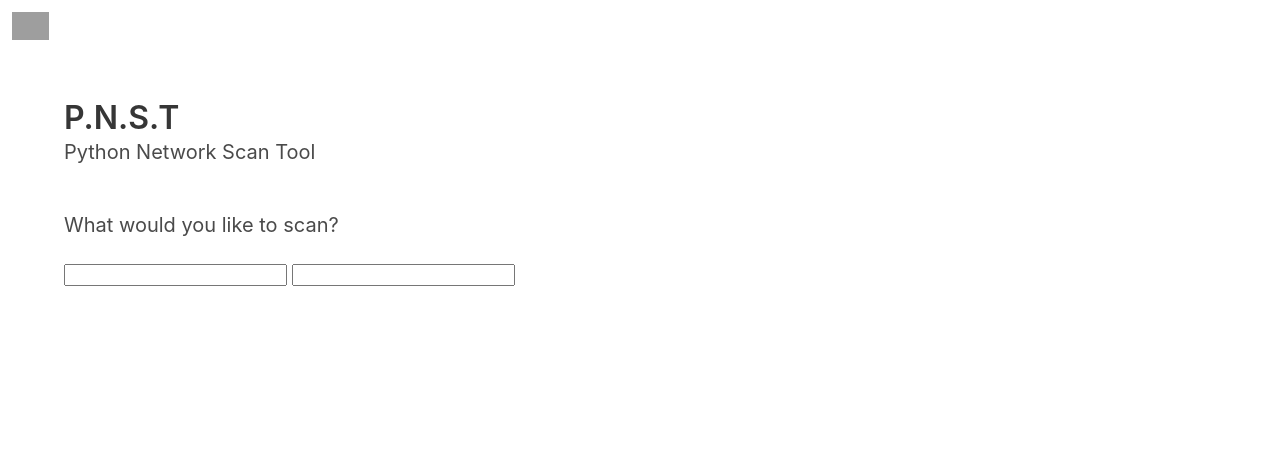
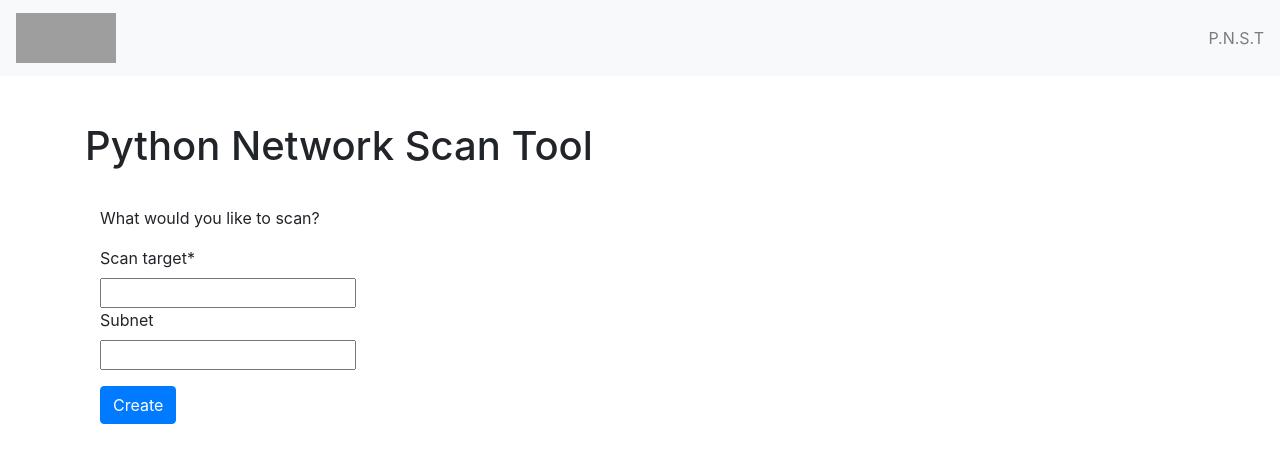
Before and after one commit to ikoyfman/Python-Network-Scan-Tool, a Django app: page / in a window 1280 px wide. Shown: the top 463 px of the page. Run offline with Django 3.2, Linux system fonts and the light colour scheme; some libraries are stand-ins or nearby versions; grey boxes are pictures that could not be loaded.

Commit message:
updated files to make Django forms to work. Scan_name now being saved

```diff
--- a/pnst/home/forms.py
+++ b/pnst/home/forms.py
@@ -0,0 +1,9 @@
+from django import forms
+
+from home.models import Scan
+
+class ScanForm(forms.ModelForm):
+
+    class Meta:
+        model = Scan
+        fields = ['scan_target','subnet']
--- a/pnst/home/models.py
+++ b/pnst/home/models.py
@@ -3,8 +3,8 @@ from django.db import models
 # Create your models here.
 class Scan(models.Model):
     scan_name = models.CharField(max_length=50)
-    start_time = models.DateTimeField()
-    end_time = models.DateTimeField()
+    start_time = models.DateTimeField(auto_now_add=True)
+    end_time = models.DateTimeField(null=True)
     scan_target = models.CharField(max_length=50)
     subnet = models.IntegerField(blank=True, null=True)
 
--- a/pnst/home/templates/home/base.html
+++ b/pnst/home/templates/home/base.html
@@ -1,38 +1,46 @@
-<!DOCTYPE html>
-<html>
+<!doctype html>
+<html lang="en">
+
   <head>
+    <!-- Required meta tags -->
     <meta charset="utf-8">
-    <meta name="viewport" content="width=device-width, initial-scale=1">
-    <title>Hello Bulma!</title>
-    <link rel="stylesheet" href="https://cdnjs.cloudflare.com/ajax/libs/bulma/0.7.5/css/bulma.min.css">
-    <script defer src="https://use.fontawesome.com/releases/v5.3.1/js/all.js"></script>
+    <meta name="viewport" content="width=device-width, initial-scale=1, shrink-to-fit=no">
+
+    <!-- Bootstrap CSS -->
+    <link rel="stylesheet" href="https://stackpath.bootstrapcdn.com/bootstrap/4.3.1/css/bootstrap.min.css" integrity="sha384-ggOyR0iXCbMQv3Xipma34MD+dH/1fQ784/j6cY/iJTQUOhcWr7x9JvoRxT2MZw1T" crossorigin="anonymous">
+
+    <title>P.N.S.T</title>
   </head>
+
   <body>
-
     <!--NAVBAR-->
-    <nav class="navbar" role="navigation" aria-label="main navigation">
-      <div class="navbar-brand">
-        <!-- navbar items, navbar burger... -->
-        <a class="navbar-item">
-          <img src="http://www.pngall.com/wp-content/uploads/2016/05/Python-Logo-PNG-Image.png">
-        </a>
-      </div>
+    <nav class="navbar navbar-light bg-light">
+      <a class="navbar-brand">
+        <img src="http://www.pngall.com/wp-content/uploads/2016/05/Python-Logo-PNG-Image.png" height="50", width="100">
+      </a>
+      <ul class="navbar-nav">
+      <a class="nav-link" href="{% url 'home' %}">
+        P.N.S.T
+      </a>
+      </ul>
     </nav>
 
     <!--TITLE AND SUBTITLE-->
-    <section class="section">
-      <div class="container">
+    <div class="row" style="padding-top: 30px">
+    </div>
+    <div class="container">
           <p class="title">
-          P.N.S.T
+          <h1>Python Network Scan Tool</h1>
           </p>
-          <p class="subtitle">
-          Python Network Scan Tool
-          </p>
-      </div>
-    </section>
+    </div>
+
+
 
         {% block content %}
         {% endblock  %}
 
+    <script src="https://code.jquery.com/jquery-3.3.1.slim.min.js" integrity="sha384-q8i/X+965DzO0rT7abK41JStQIAqVgRVzpbzo5smXKp4YfRvH+8abtTE1Pi6jizo" crossorigin="anonymous"></script>
+    <script src="https://cdnjs.cloudflare.com/ajax/libs/popper.js/1.14.7/umd/popper.min.js" integrity="sha384-UO2eT0CpHqdSJQ6hJty5KVphtPhzWj9WO1clHTMGa3JDZwrnQq4sF86dIHNDz0W1" crossorigin="anonymous"></script>
+    <script src="https://stackpath.bootstrapcdn.com/bootstrap/4.3.1/js/bootstrap.min.js" integrity="sha384-JjSmVgyd0p3pXB1rRibZUAYoIIy6OrQ6VrjIEaFf/nJGzIxFDsf4x0xIM+B07jRM" crossorigin="anonymous"></script>
   </body>
 </html>
--- a/pnst/home/templates/home/home.html
+++ b/pnst/home/templates/home/home.html
@@ -1,22 +1,23 @@
 {% extends 'home/base.html' %}
+{% load crispy_forms_tags %}
 
 {% block content %}
 
 <div class="container">
 
-    <div class="container">
+    <div class="container" style="padding-top:20px">
+        What would you like to scan?
 
-        <p class="subtitle">
-        What would you like to scan?
-        </p>
 
         <div id="search-bar">
 
-        <form method="POST" action="#">
-            <input id="scan-target" type='text' name='scan-target'>
-
-            <input id='subnet' type='number'>
-
+        <form action="{% url 'home' %}" method="POST">
+        {% csrf_token %}
+        <p></p>
+        {{ scan_form|crispy }}
+        <p></p>
+        <button type="submit" class="btn btn-primary">Create</button>
+        </form>
         </div>
 
 
--- a/pnst/home/views.py
+++ b/pnst/home/views.py
@@ -1,5 +1,18 @@
-from django.shortcuts import render
+from django.shortcuts import render, redirect
+from home.forms import ScanForm
+
 
 # Create your views here.
 def home(request):
-    return render(request,'home/home.html')
+    if request.method == 'GET':
+        scan_form = ScanForm()
+        return render(request,'home/home.html',context={
+            'scan_form':scan_form
+        })
+    if request.method == 'POST':
+        scan_form = ScanForm(request.POST)
+        if scan_form.is_valid():
+            scan = scan_form.save()
+            scan.scan_name = (scan.scan_target + " " + scan.start_time.strftime("%D %H:%M"))
+            scan.save()
+            return redirect('home')
--- a/pnst/pnst/settings.py
+++ b/pnst/pnst/settings.py
@@ -38,6 +38,8 @@ INSTALLED_APPS = [
     'django.contrib.messages',
     'django.contrib.staticfiles',
     'home',
+    'bootstrap4',
+    'crispy_forms',
 ]
 
 MIDDLEWARE = [
```
Also changed, not shown: pnst/home/migrations/0002_auto_20190710_1011.py (added).
